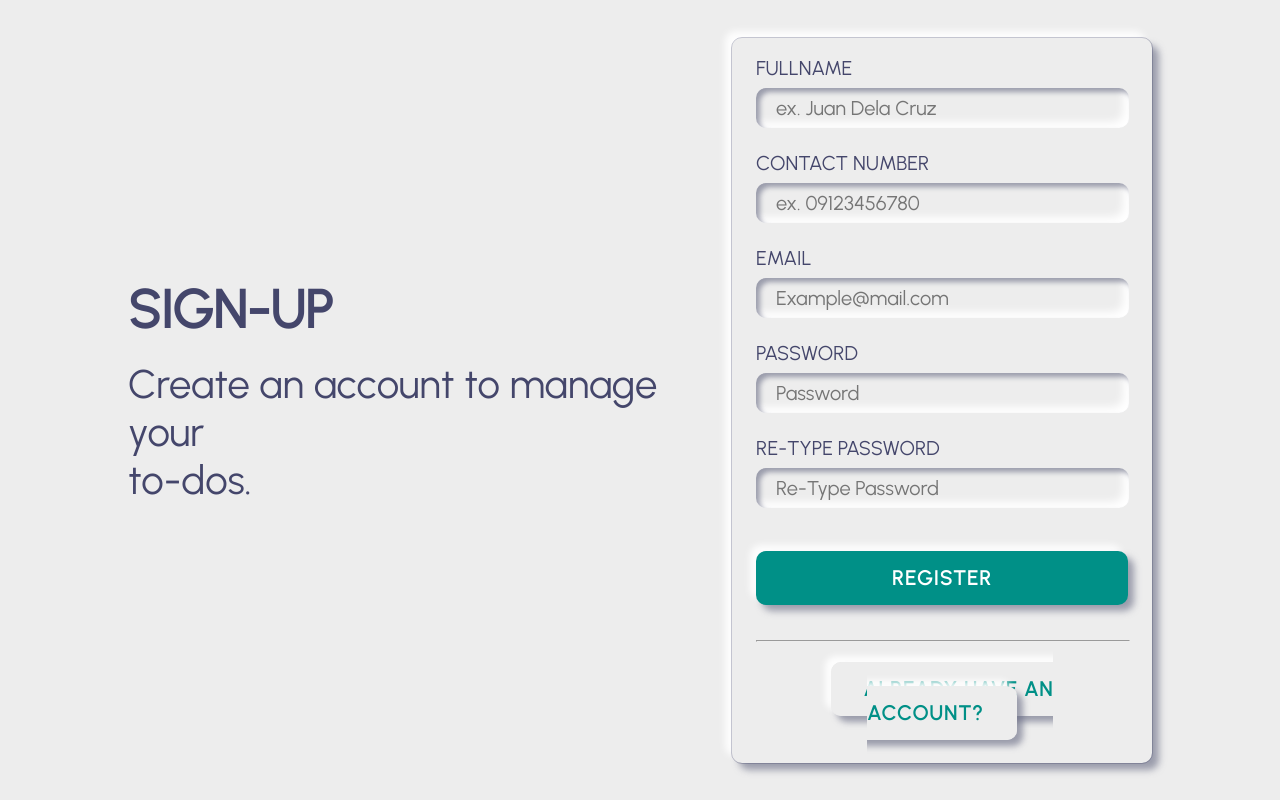
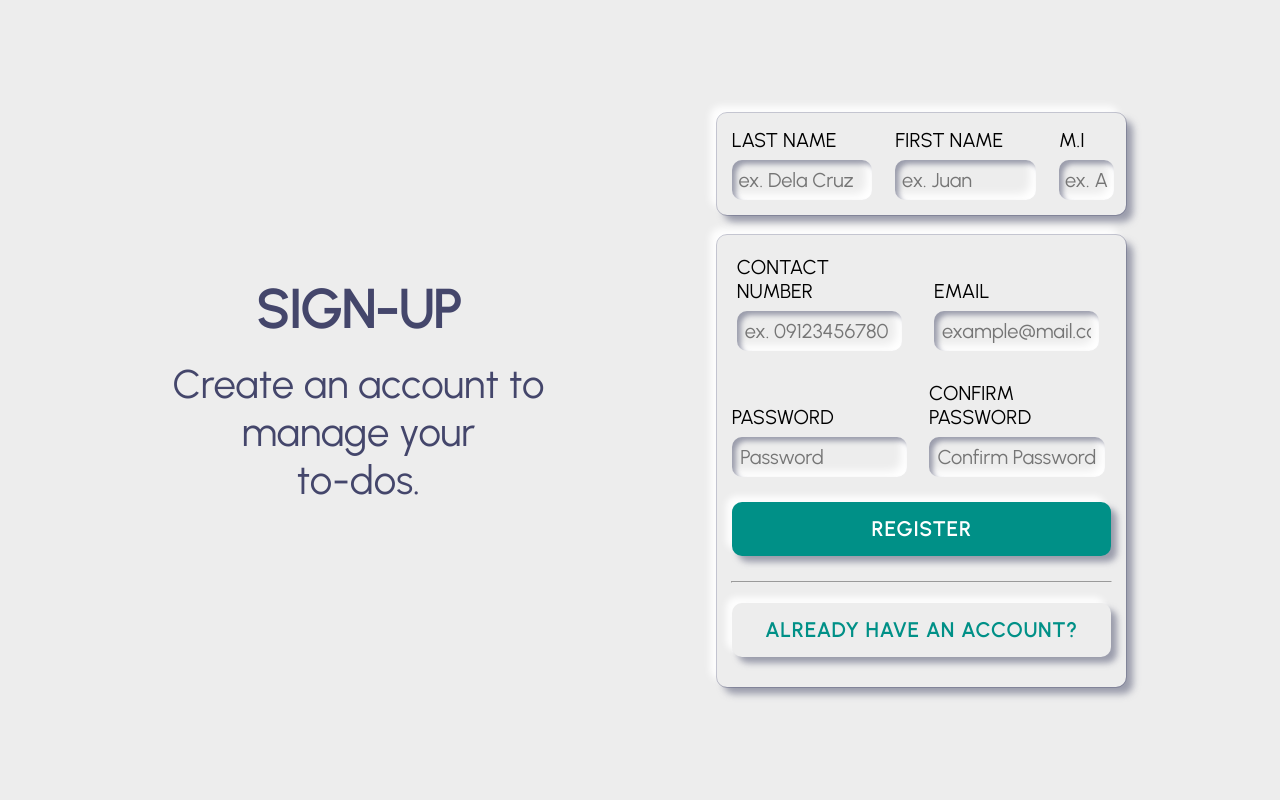
Before and after one commit to kinni-yya/Class-Connect-List, a PHP site: page /user/signup.php in a window 1280 px wide. Run offline with PHP 8.4, Linux system fonts and the light colour scheme.

Commit message:
signup/login

```diff
--- a/css/navbar.css
+++ b/css/navbar.css
@@ -1,4 +1,8 @@
 @import url("https://fonts.googleapis.com/css?family=Urbanist");
+
+*{
+    font-family: Urbanist;
+}
 
 .topnav{
     display: flex;
--- a/css/signup.css
+++ b/css/signup.css
@@ -8,83 +8,168 @@
     text-decoration: none;
 }
 
-.container{
-    height: 100vh;
-    display: flex;
-    flex-wrap: nowrap;
-    justify-content: space-between;
-    align-items: center;
-    color: #44466B;
-}
-
-.container div:last-child{
-    margin-right: 10%;
-}
-
-.container div:first-child{
-    margin-left: 10%;
-}
-
-.container .content .title{
-    font-size: 53px;
-    font-weight: bold;
-}
-
-.container .content .para{
-    font-size: 40px;
-}
-
-.form{
-    outline: 1px solid rgb(68, 70, 106, 0.3);
-    display: flex;
-    flex-direction: column;
-    width: 379px;
-    padding-inline: 24px;
-    padding-block: 18px;
-    border-radius: 10px;
-    box-shadow:  7px 7px 7px rgba(100, 104, 128, 0.6),
-                -7px -7px 7px rgba(255, 255, 255, 0.9);
-}
-
-.form label{
+input{
+    border: none;
+    width: 95%;
+    height: 40px;
     font-size: 20px;
-}
-
-.form input{
-    border: none;
-    height: 40px;
-    width: 95%;
-    padding-left: 20px;
-    font-size: 20px;
+    padding-inline: 5%;
     margin-top: 8px;
-    margin-bottom: 23px;
     border-radius: 10px;
     background: #EDEDED;
     box-shadow: inset 4px 4px 5px rgba(100, 104, 128, 0.6),
            inset -6px -6px 9px rgba(255, 255, 255, 1);
 }
 
-.form input:focus{
-    outline: none;
+input:focus{
+    outline: 1px solid rgb(68, 70, 106, 0.3);
 }
 
-.form button{
-    margin-block-start: 20px;
+label{
+    font-size: 20px;
+}
+
+.details{
+    height: 100vh;
+    display: flex;
+    flex-wrap: nowrap;
+    flex-direction: row;
+    align-items: center;
+}
+
+.details > div{
+    width: 50%;
+}
+
+.details .content .title{
+    font-size: 53px;
+    font-weight: bold;
+}
+
+.details .content .para{
+    font-size: 40px;
+}
+
+.content{
+    margin-inline: 12%;
+    text-align: center;
+}
+
+.content p{
+    color: #44466B;
+}
+
+.content2{
+    margin-right: 12%;
+    background-color: transparent;
+}
+
+.form1{
+    display: flex;
+    flex-direction: row;
+    flex-wrap: wrap;
+    align-items: flex-end;
+    margin-bottom: 5%;
+    outline: 1px solid rgb(68, 70, 106, 0.3);
+    border-radius: 10px;
+    box-shadow:  7px 7px 7px rgba(100, 104, 128, 0.6),
+                -7px -7px 7px rgba(255, 255, 255, 0.9);
+}
+
+.form1 > div{
+    margin: 15px;
+    width: 10%;
+}
+
+.form1 div:last-child input{
+    text-align:center;
+}
+
+.form2{
+    display: flex;
+    flex-direction: column;
+    padding: 10px;
+    outline: 1px solid rgb(68, 70, 106, 0.3);
+    border-radius: 10px;
+    box-shadow:  7px 7px 7px rgba(100, 104, 128, 0.6),
+                -7px -7px 7px rgba(255, 255, 255, 0.9);
+}
+
+.form2 button{
     margin-block-end: 20px;
     border: none;
 }
 
+.part1{
+    background-color: transparent;
+    display: flex;
+    justify-content: space-between;
+    align-items: flex-end;
+    flex-direction: row;
+    flex-wrap: nowrap;
+    margin-bottom: 15px;
+}
+
+.part1 > div{
+    margin: 10px;
+    width: 50%;
+}
+
+.part1 > div:first-child{
+    padding-right: 20px;
+}
+
+.part1 > div:last-child{
+    padding-right: 15px;
+}
+
+.part2{
+    background-color: transparent;
+    display: flex;
+    justify-content: space-between;
+    align-items: flex-end;
+    flex-direction: row;
+    flex-wrap: nowrap;
+}
+
+.part2 > div{
+    background-color: transparent;
+    margin: 5px;
+    width: 50%;
+}
+
+.part2 > div:first-child{
+    padding-right: 20px;
+}
+
+.part2 > div:last-child{
+    padding-right: 15px;
+}
+
+.part3{
+    display: flex;
+    flex-direction: column;
+    align-items: center;
+    margin-inline: 5px;
+}
+
+.loginMessage{
+    margin-block: 10px;
+    color: red;
+}
+
 .regbtn{
     background-color: #009087;
+    color: white;
+    width: 100%;
+    height: auto;
+    letter-spacing: 1.5px;
+    font-size: 20px;
     font-weight: bold;
-    letter-spacing: 1.5px;
-    color: white;
-    padding: 15px 134px;
-    width: 100%;
-    font-size: 20px;
+    padding: 15px 33px;
     border-radius: 10px;
-    box-shadow:  6px 6px 7px rgba(100, 104, 128, 0.6),
-                -6px -6px 7px rgba(255, 255, 255, 0.9);
+    box-shadow:  6px 6px 6px rgba(100, 104, 128, 0.6),
+                -6px -6px 6px rgba(255, 255, 255, 0.9);
 }
 
 .regbtn:hover{
@@ -94,16 +179,19 @@
 }
 
 hr{
-    margin-block: 15px;
+    margin-top: 5px;
     width: 100%;
 }
 
 .lrdbtn{
     background-color: #EDEDED;
     color: #009087;
+    width: 100%;
+    height: auto;
     letter-spacing: 1.5px;
     font-size: 20px;
     font-weight: bold;
+    margin-top: 20px;
     padding: 15px 33px;
     border-radius: 10px;
     box-shadow:  6px 6px 6px rgba(100, 104, 128, 0.6),
--- a/dbconnect.php
+++ b/dbconnect.php
@@ -18,7 +18,7 @@ function OpenSession(){
 function OpenCon(){
 	$dbhost = "localhost";
 	$dbuser = "root";
-	$dbpass = "MySQLroot";
+	$dbpass = "";
 	$db = "list";
 	// Create the SQL connection
 	$conn = new mysqli($dbhost, $dbuser, $dbpass,$db) or die("Connect failed: %s\n". $conn -> error);
@@ -52,7 +52,7 @@ function DisplayNavHeader()
     $output = "
     <div class=\"container container-top\">
         <ul class=\"topnav\">
-            <li class=\"title\" style=\"flex-grow: 1\"><a href=\"#\">CLASS CONNECT: LIST</a></li>
+            <li class=\"title\" style=\"flex-grow: 1\"><a href=\"no-class.php\">CLASS CONNECT: LIST</a></li>
             <li><a href=\"../class/with-class.php\">CLASSES</a></li>
             <li><a href=\"../calendar/calendar.php\">CALENDAR</a></li>
             <li><a href=\"#\">RESOURCES</a></li>
@@ -67,4 +67,5 @@ function DisplayNavHeader()
 include 'sql/notes-sql.php';
 include 'sql/class-sql.php';
 include 'sql/user-sql.php'
+
 ?>
--- a/user/signup.php
+++ b/user/signup.php
@@ -19,39 +19,95 @@ if (isset($_SESSION["user_id"])) {
     <link rel="stylesheet" href="../css/signup.css">
 </head>
 <body>
-    <div class="container">
+    <div class="details">
         <div class="content">
             <p class="title">SIGN-UP</p><br>
             <p class="para">Create an account to manage your<br>
             to-dos.</p><br>
         </div>
 
-        <div class="form">
-            <form action="" method="post" >
-                <!-- Full name must be split to F name, M name, L name -->
-                <!-- Use <input typ"text" required> -->
-                <label>FULLNAME</label>
-                <input type="text" name="fullname" placeholder="ex. Juan Dela Cruz" required>
-                <!-- Every type on the contact number must check the database if the number already exist -->
+        <div class="content2">
+            <form id="signupUser" novalidate>
+                <div class="form1">
+                    <div style="flex-grow: 8">
+                        <label>LAST NAME</label>
+                        <input type="text" name="lname" placeholder="ex. Dela Cruz" required>
+                    </div>
+                    <div style="flex-grow: 8">
+                        <label>FIRST NAME</label>
+                        <input type="text" name="fname" placeholder="ex. Juan" required>
+                    </div>
+                    <div style="flex-grow: 1">
+                        <label>M.I</label>
+                        <input id="mi" type="text" name="mi" placeholder="ex. A">
+                    </div>
+                </div>
+                <div class="form2">
+                    <div class="part1">
+                        <div>
                             <label>CONTACT NUMBER</label>
                             <input type="tel" name="contact" placeholder="ex. 09123456780" pattern="[0-9]{11}" required>
-                <!-- Every type on the email must check the database if the email exist -->
+                        </div>
+                        <div>
                             <label>EMAIL</label>
-                <input type="email" name="email" placeholder="Example@mail.com" required>
-                <!-- Require password -->
+                            <input type="email" name="email" placeholder="example@mail.com" required>
+                        </div>
+                    </div>
+                    <div class="part2">
+                        <div>
                             <label>PASSWORD</label>
-                <input type="password" name="pwd" placeholder="Password" required>
-                <!-- Every type on password must check if the password and retype password is the same -->
-                <!-- Once the password are matching remove the disabled attribute  -->
-                <label>RE-TYPE PASSWORD</label>
-                <input type="password" name="repwd" placeholder="Re-Type Password" required>
-                <!--<button><a class="regbtn" href="homepage.html">REGISTER</a></button>-->
+                            <input type="password" name="password" placeholder="Password" required>
+                        </div>
+                        <div>
+                            <label>CONFIRM PASSWORD</label>
+                            <input type="password" name="repassword" placeholder="Confirm Password" required>
+                        </div>
+                    </div>
+                    <div class="part3">
+                        <div class="loginMessage"></div>
                         <button class="regbtn" type="submit" name="submit" >REGISTER</button>
                         <hr>
-                <button><a class="lrdbtn" href="../index.php">ALREADY HAVE AN ACCOUNT?</a></button>
+                        <button class="lrdbtn" onclick="location.href='../index.php'">ALREADY HAVE AN ACCOUNT?</button>
+                    </div>
+                </div>
             </form>
         </div>
     </div>
 
+    <!-- AJAX / jQuery CDN -->
+    <script src="https://ajax.googleapis.com/ajax/libs/jquery/3.6.0/jquery.min.js"></script>
+
+<script type="text/javascript">
+$("#signupUser").submit(function(e){
+    e.preventDefault();
+    var form = $(this);
+
+    $.ajax({
+        type: 'POST',
+        url: '../user/signup.process.php',
+        data: form.serialize(),
+        success: function(data){
+            if((data == "Email Already Exist") || (data == "Contact Number Already Exist") || (data == "Password Not Same")){
+                $(".loginMessage").html(data);
+            }
+            else if (data == "Success"){
+                alert("Account Successfully Created");
+                window.location.replace("../index.php");
+            }
+            else{
+                $(".loginMessage").html(data);
+            }
+        }
+    });
+});
+</script>
+<script>
+        $(function() {
+            $('#mi').keyup(function() {
+                this.value = this.value.toLocaleUpperCase();
+            });
+        });
+    </script>
+
 </body>
 </html>
```
Also changed, not shown: other parts of css/signup.css (+20 -12 lines), css/login.css (+24 -7 lines), index.php (+2 -8 lines), sql/user-sql.php (+32 -0 lines), user/signup.inc.php (deleted, +0 -63 lines), user/signup.process.php (added, +26 -0 lines). Lines whose indentation alone changed are shown as unchanged.
